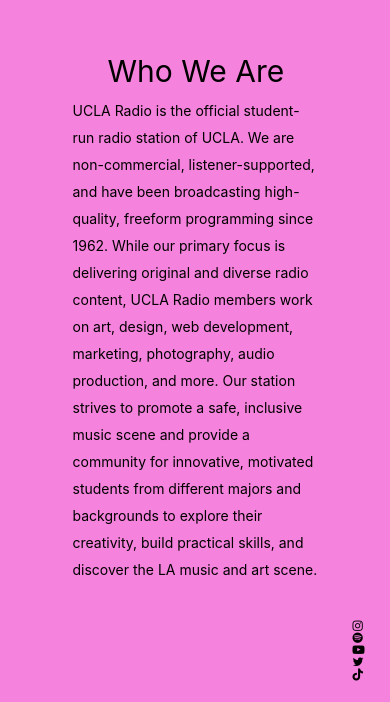
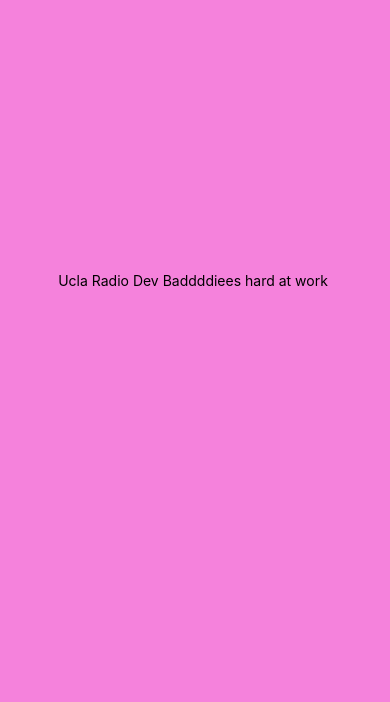
Before and after one commit to uclaradio/NativeRadio, a React Native app: screen / in a window 390 px wide. Shown: the part 142-844 px from the top of the page. Built offline with nearby package versions, Linux system fonts and the light colour scheme.

Commit message:
Updating the transition to go to the home page rather than the about page
If you want to view about page switch back to AboutUsScreen

To do: add drop down menu / button to about page so we don't have to change this manually

```diff
--- a/App.js
+++ b/App.js
@@ -22,11 +22,11 @@
 
   return (
     <View style={styles.container} >
-        {loading ? (<FadeScreen/>):(<AboutUsScreen/>)}
+        {loading ? (<FadeScreen/>):(<HomeScreen/>)}
     </View>
   );
 }
-//On line 25 switch AboutUsScreen to HomeScreen and add button (dropdown) to navigate to AboutUsScreen
+//On line 25 switch HomeScreen to AboutUsScreen or add button (dropdown) to navigate/view to AboutUsScreen
 
 const styles = StyleSheet.create({
   container: {
```
